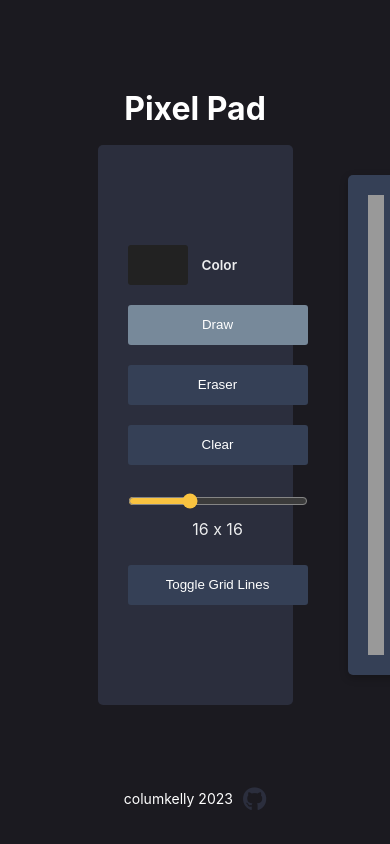
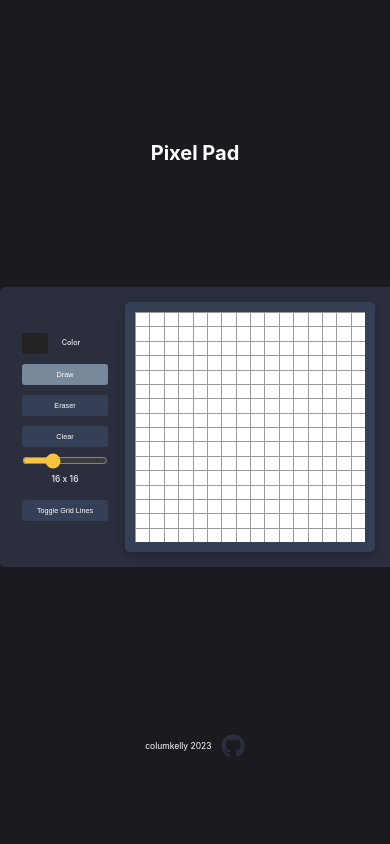
Before and after one commit to columk1/pixel-pad, a plain HTML site: page index.html in a window 390 px wide. Drawn offline with Linux system fonts and the light colour scheme.

Commit message:
add media queries

```diff
--- a/index.html
+++ b/index.html
@@ -24,8 +24,10 @@
             <button id="drawBtn" class="active">Draw</button>
             <button id="eraserBtn">Eraser</button>
             <button id="clearBtn">Clear</button>
-            <input id="sizeSlider" type="range" value="16" min="8" max="32" />
-            <div id="sizeValue" class="size-value">16 x 16</div>
+            <div id="sizeWrapper">
+                <input id="sizeSlider" type="range" value="16" min="8" max="32" />
+                <div id="sizeValue" class="size-value">16 x 16</div>
+            </div>
             <button id="gridLinesBtn">Toggle Grid Lines</button>
         </div>
         <div id="grid" class="grid"></div>
--- a/styles.css
+++ b/styles.css
@@ -32,11 +32,11 @@ header {
 }
 
 main {
-  width: 50vw;
+  width: 800px;
   margin: 0 auto 40px;
   padding: 30px;
   display: flex;
-  justify-content: flex-start;
+  justify-content: center;
   gap: 40px;
   background-color: var(--primary-dark);
   color: #EcEdEe;
@@ -48,12 +48,14 @@ main {
   flex-direction: column;
   align-items: center;
   justify-content: center;
-  gap: 20px;
+  gap: 1.8em;
   width: 200px;
+  font-size: 0.85em;
+  line-height: 0.85em;
+  font-weight: 500;
 }
 
 .colorDiv {
-  width: 180px;
   display: flex;
   justify-content: flex-start;
   align-items: center;
@@ -64,23 +66,21 @@ main {
   visibility: hidden;
 }
 
-.colorLabel, .button {
-  font-size: 0.85em;
-  font-weight: 600;
-}
-
 button, #colorBtn {
-  height: 40px;
+  height: 2.9em;
   border-radius: 3px;
 }
 
 #colorBtn {
-  width: 60px;
+  width: 3.6em;
   background-color: #222;
 }
 
+button, .colorDiv, input[type='range'] {
+  width: 12em;
+}
+
 button {
-  width: 180px;
   color: white;
   padding: 10px 0px;
   border: none;
@@ -106,8 +106,8 @@ button:active {
 }
 
 input[type='color'] {
-  width: 80px;
-  height: 80px;
+  width: 40px;
+  height: 40px;
   border: none;
 }
 
@@ -121,15 +121,18 @@ input[type='color']::-webkit-color-swatch {
   box-shadow: rgba(0, 0, 0, 0.24) 0px 3px 8px;
 }
 
+#sizeWrapper {
+  display: flex;
+  flex-direction: column;
+  gap: 0.8em;
+}
+
 input[type='range'] {
-  width: 180px;
-  margin-top: 8px;
   accent-color: var(--accent);
 }
 
 .size-value {
-  margin-top: -10px;
-  font-size: 16px;
+  font-size: 1em;
 }
 
 #gridLinesBtn {
@@ -163,7 +166,7 @@ footer {
   gap: 10px;
   width: 100%;
   padding: 25px;
-  font-size: 14px;
+  font-size: 0.85em;
 }
 
 .fa-github {
@@ -175,3 +178,86 @@ footer {
 .fa-github:hover {
   transform: rotate(360deg) scale(1.2);
 }
+
+/* Small screens ----------- */
+@media only screen
+and (max-width : 815px) {
+  body {
+    font-size: 10px;
+  }
+  main {
+    width: 400px;
+    margin: 0 auto 20px;
+    padding: 15px;
+    gap: 20px;
+  }
+  .grid {
+    width: 250px;
+    height: 250px;
+    padding: 10px;
+}
+
+  button, .colorDiv, input[type='range'] {
+    font-size: 0.85em;
+    line-height: 0.4em;
+  }
+  .controls {
+    width: 80px;
+    font-size: 0.85em;
+    gap: 10px;
+  }
+
+  #sizeWrapper {
+    display: flex;
+    flex-direction: column;
+    gap: 0;
+  }
+  input[type='range'] {
+    height: 1em;
+    margin-bottom: 12px;
+  }
+}
+
+/* Smartphones (portrait) ----------- */
+@media only screen
+and (max-width : 320px) {
+  body {
+    font-size: 10px;
+  }
+  main {
+    width: 320px;
+    margin: 0 auto 20px;
+    padding: 15px;
+    gap: 20px;
+    flex-direction: column;
+    align-items: center;
+  }
+  .grid {
+    width: 250px;
+    height: 250px;
+    padding: 10px;
+}
+
+  button, .colorDiv, input[type='range'] {
+    font-size: 0.85em;
+    line-height: 0.4em;
+  }
+  .controls {
+    width: 320px;
+    font-size: 0.85em;
+    gap: 10px;
+    flex-direction: row;
+    justify-content: flex-start;
+    flex-wrap: wrap;
+    align-items: flex-start;
+  }
+
+  #sizeWrapper {
+    margin-top: 10px;
+  }
+
+  input[type='range'] {
+    height: 1em;
+    margin-bottom: 12px;
+  }
+}
```
